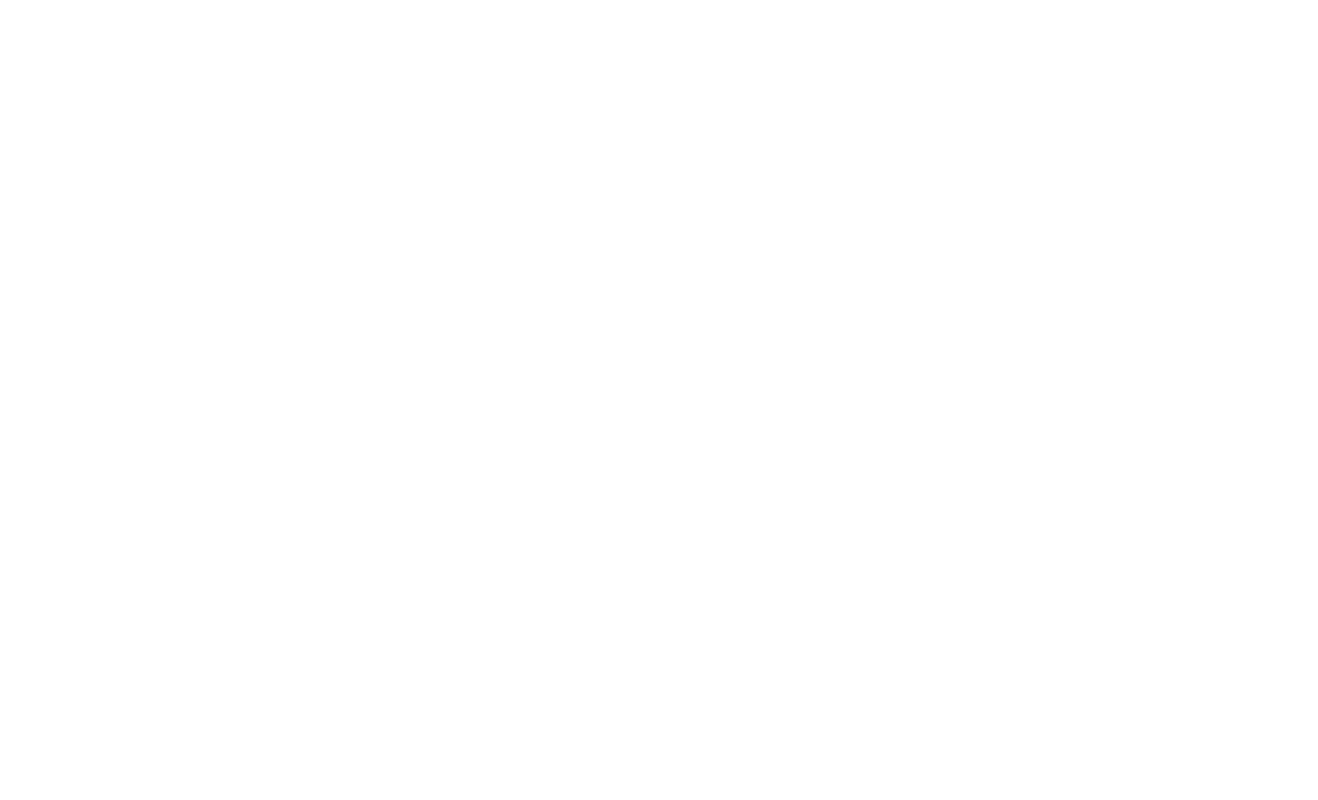
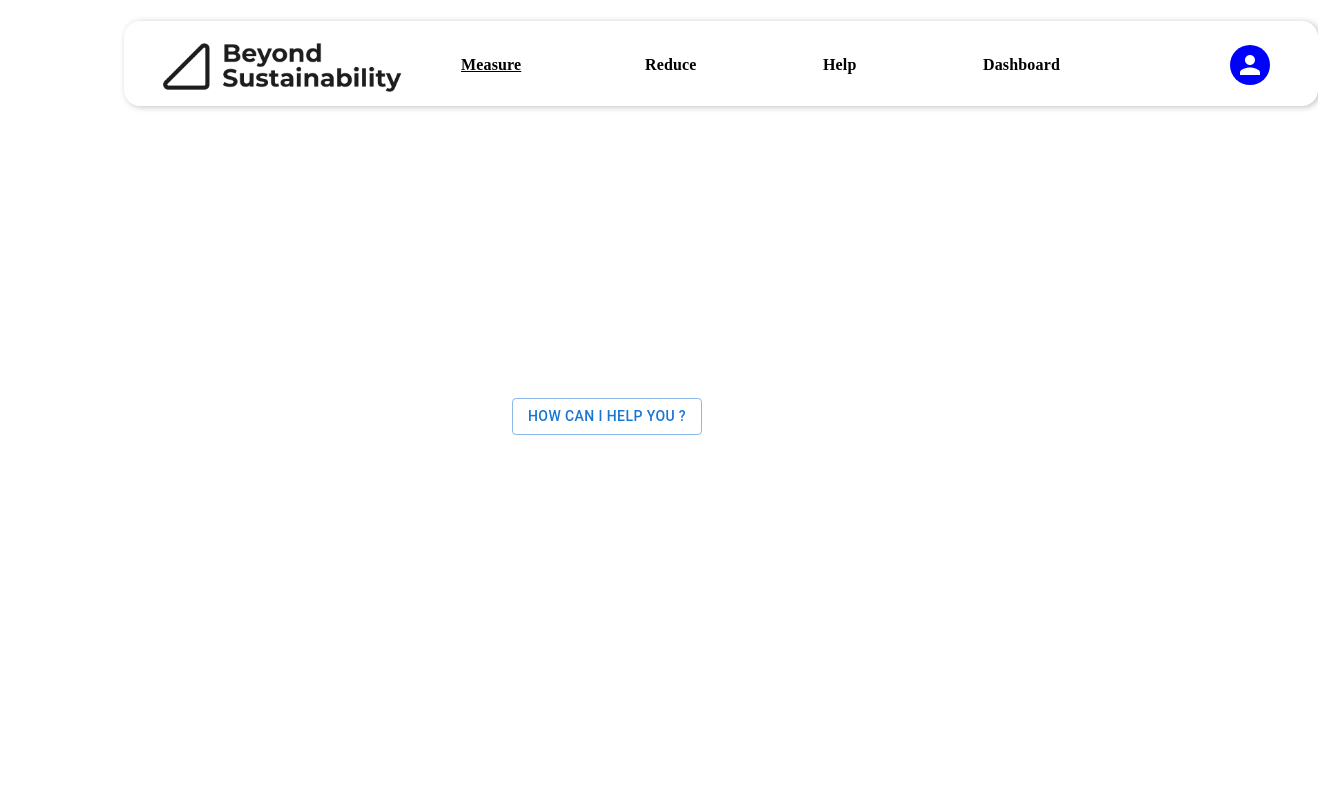
Before and after one commit to Calpyte/livabl-ui, a React (Create React App) app: page /help in a window 1280 px wide. Before the commit this address had no page. Shown: the top 800 px of the page, 1318 px wide, since content can reach past the window. Built offline with nearby package versions, Linux system fonts and the light colour scheme.

Commit message:
latest changes

```diff
--- a/src/App.js
+++ b/src/App.js
@@ -103,6 +103,7 @@
 //circular
 import CircularProgress from '@mui/material/CircularProgress';
 import { interceptor } from "./components/intercept";
+import HelpDialog from './components/Clientpages/HelpDialog';
 
 
 
@@ -243,6 +244,7 @@
     <Route path="/clidet" element={<Clientdetail/>}/>
     <Route path="/superadd" element={<Superadd/>}/>
     <Route path="/Main" element={<Mainpage/>}/>
+    <Route path='/help' element={<HelpDialog/>} />
 
 
    {/* <Route path="/report" element={<Report/>}/> */}
--- a/src/components/Clientpages/HelpDialog.js
+++ b/src/components/Clientpages/HelpDialog.js
@@ -15,7 +15,7 @@
 
 export default function HelpDialog(props) {
   const [open, setOpen] = React.useState(false);
-  const [buttonTxt,setButtonTxt] = React.useState("Button")
+  const [buttonTxt,setButtonTxt] = React.useState("How Can I Help You ?")
   const {children,onClose} = props;
   const { logindata } = React.useContext(LoginContext);
   const handleClickOpen = () => {
@@ -72,12 +72,15 @@
  <ToastContainer/>
 
        <div style={{"display": "flex", "justifyContent": "center"}}> {/*style={{padding:"0 30%"}} */}
-      <ReactPlayer width='50%' controls url=""/>
+         <ReactPlayer width='50%' controls url=""/>
+
       </div>
-
+      <div style={{padding:"3% 0 0 40%"}}>
       <Button variant="outlined" onClick={handleClickOpen}>
         {buttonTxt}
       </Button>
+      </div>
+
       <Dialog open={open} onClose={handleClose}>
         <DialogTitle>Help Message</DialogTitle>
         <DialogContent>
@@ -116,7 +119,7 @@
         </DialogContent>
         <DialogActions>
           <Button onClick={handleClose}>Cancel</Button>
-          <Button onClick={handleSubmit}>Subscribe</Button>
+          <Button onClick={handleSubmit}>Submit</Button>
         </DialogActions>
       </Dialog>
     </div>
```
